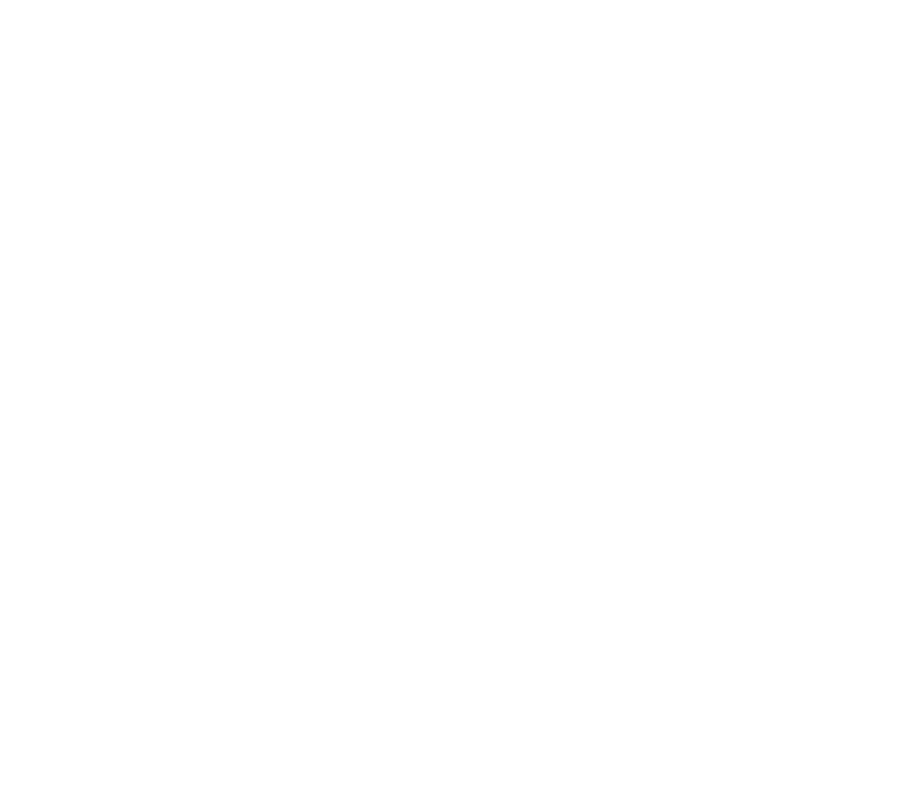
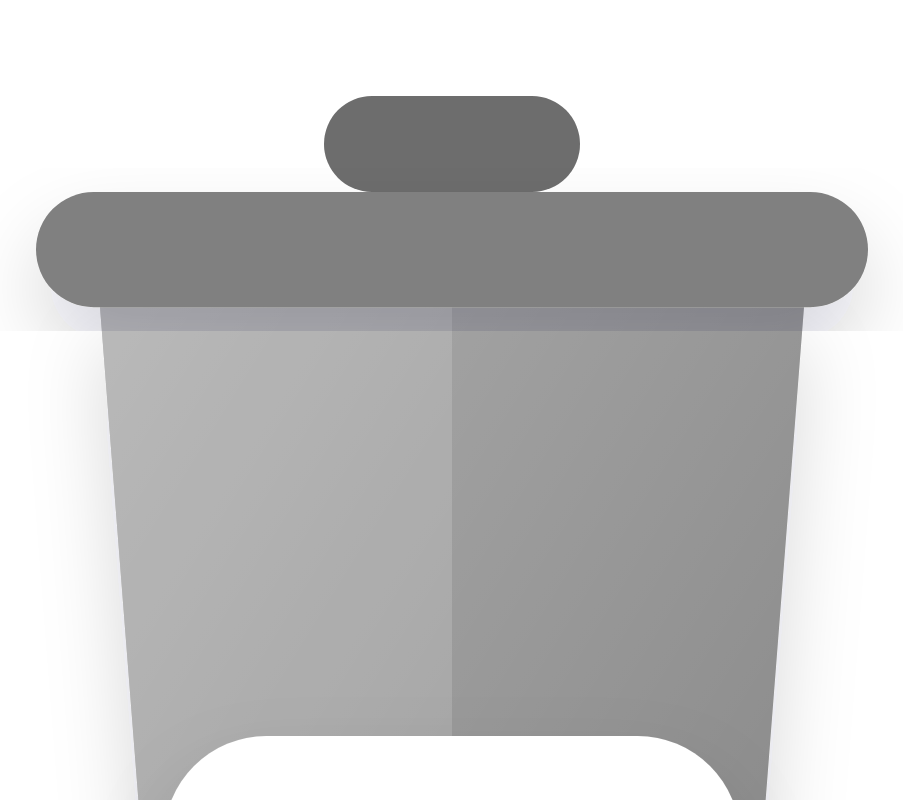
Before and after one commit to AmielCyber/waste-classification, an Angular app in the folder waste-classifier-ui/: page / in a window 1280 px wide. Shown: the top 800 px of the page, without its empty margins (188-1091 px from the left). Built offline with nearby package versions, Linux system fonts and the light colour scheme.

Commit message:
Waste Bin SVG Image

```diff
--- a/waste-classifier-ui/src/app/app.html
+++ b/waste-classifier-ui/src/app/app.html
@@ -1 +1,2 @@
+<app-waste-bin [binColor]="'grey'" [wasteType]="'recycling'" />
 <router-outlet />
--- /dev/null
+++ b/waste-classifier-ui/src/app/waste-bin/waste-bin.component.html
@@ -0,0 +1,68 @@
+<div role="img" [attr.aria-label]="wasteType() + ' waste bin'">
+  <svg xmlns="http://www.w3.org/2000/svg" viewBox="0 0 200 250" width="100%" height="auto" aria-hidden="true">
+    <defs>
+      <filter id="softShadow" x="-20%" y="-20%" width="140%" height="140%">
+        <feDropShadow dx="0" dy="6" stdDeviation="6" flood-color="#0f172a" flood-opacity="0.15" />
+      </filter>
+
+      <linearGradient id="lightOverlay" x1="0%" y1="0%" x2="100%" y2="100%">
+        <stop offset="0%" stop-color="#ffffff" stop-opacity="0.35" />
+        <stop offset="100%" stop-color="#ffffff" stop-opacity="0" />
+      </linearGradient>
+    </defs>
+
+    <g>
+      <rect x="80" y="15" width="40" height="15" rx="7.5" [attr.fill]="binColor()" />
+      <rect x="80" y="15" width="40" height="15" rx="7.5" fill="#000000" opacity="0.15" />
+    </g>
+
+    <path
+      d="M 45 48 L 155 48 L 142 215 A 12 12 0 0 1 130 226 L 70 226 A 12 12 0 0 1 58 215 Z"
+      [attr.fill]="binColor()"
+      filter="url(#softShadow)"
+    />
+
+    <path
+      d="M 45 48 L 155 48 L 142 215 A 12 12 0 0 1 130 226 L 70 226 A 12 12 0 0 1 58 215 Z"
+      fill="url(#lightOverlay)"
+    />
+
+    <path
+      d="M 45 48 L 100 48 L 100 226 L 70 226 A 12 12 0 0 1 58 215 Z"
+      fill="#ffffff"
+      opacity="0.15"
+    />
+
+    <rect
+      x="35"
+      y="30"
+      width="130"
+      height="18"
+      rx="9"
+      [attr.fill]="binColor()"
+      filter="url(#softShadow)"
+    />
+
+    <rect
+      x="55"
+      y="115"
+      width="90"
+      height="32"
+      rx="16"
+      fill="#ffffff"
+      filter="url(#softShadow)"
+    />
+
+    <text
+      x="100"
+      y="136"
+      text-anchor="middle"
+      font-family="system-ui, -apple-system, sans-serif"
+      font-size="14"
+      font-weight="800"
+      [attr.fill]="binColor()"
+      letter-spacing="1.5">
+      {{ wasteType() | uppercase }}
+    </text>
+  </svg>
+</div>
--- /dev/null
+++ b/waste-classifier-ui/src/app/waste-bin/waste-bin.component.ts
@@ -0,0 +1,13 @@
+import { ChangeDetectionStrategy, Component, input } from '@angular/core';
+import { UpperCasePipe } from '@angular/common';
+
+@Component({
+  selector: 'app-waste-bin',
+  imports: [UpperCasePipe],
+  templateUrl: './waste-bin.component.html',
+  changeDetection: ChangeDetectionStrategy.OnPush,
+})
+export class WasteBinComponent {
+  readonly wasteType = input.required<string>();
+  readonly binColor = input.required<string>();
+}
```
Also changed, not shown: waste-classifier-ui/src/app/app.ts (+4 -4 lines), 1 other file (tests, documents, lock files or other folders).
